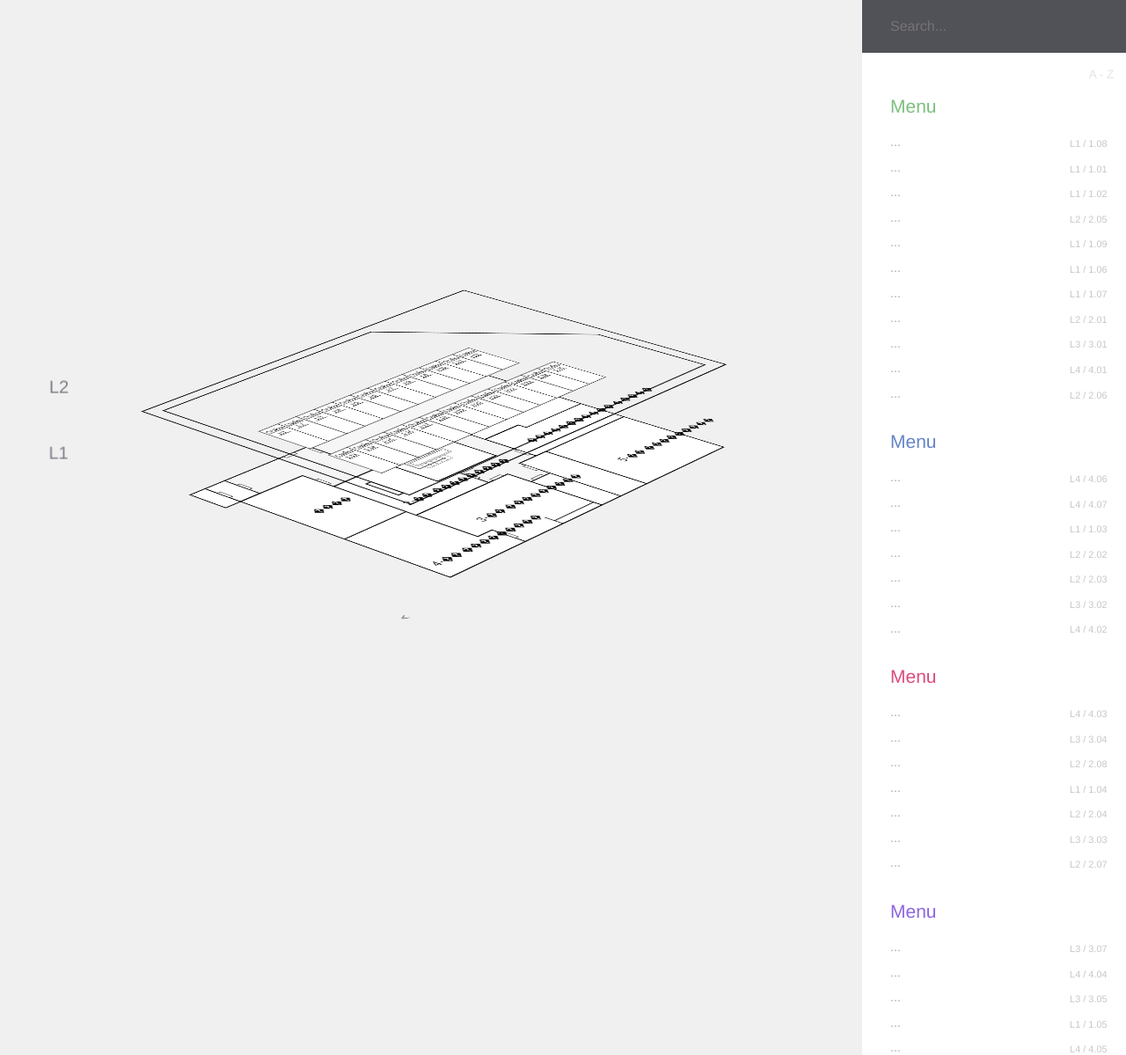
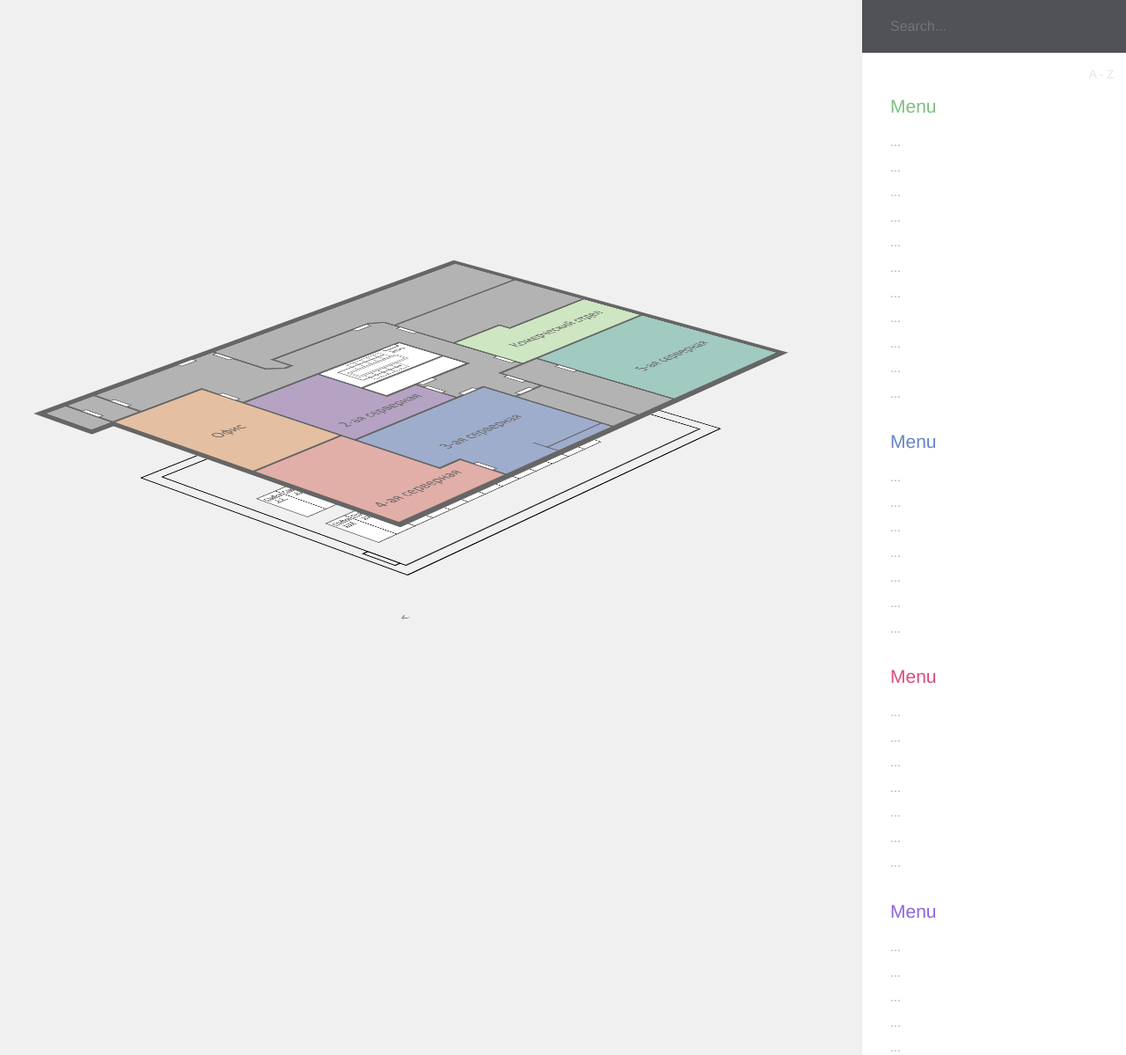
Before and after one commit to vakhal/smartmapK12, a PHP site: page / in a window 1280 px wide. Shown: the top 1199 px of the page at 88% size. Run offline with PHP 8.4, Linux system fonts and the light colour scheme.

Commit message:
buterbrod

```diff
--- a/css/style.css
+++ b/css/style.css
@@ -263,19 +263,19 @@ button:focus {
 }
 
 .level--1::after {
-	content: 'L1';
+	content: '';
 }
 
 .level--2::after {
-	content: 'L2';
+	content: '';
 }
 
 .level--3::after {
-	content: 'L3';
+	content: '';
 }
 
 .level--4::after {
-	content: 'L4';
+	content: '';
 }
 
 .level:not(:first-child) {
@@ -728,7 +728,7 @@ transform: translateZ(-60vmin);*/
 }
 
 .list__item::after {
-	content: 'L' attr(data-level) ' / ' attr(data-space);
+	/*content: 'L' attr(data-level) ' / ' attr(data-space);*/
 	font-size: 0.65em;
 	line-height: 3;
 	position: absolute;
--- a/index.php
+++ b/index.php
@@ -20,7 +20,7 @@
                     <?=file_get_contents(__DIR__ . '/plans/1.svg')?>
                 </div>
                 <div class="level level--2" aria-label="Level 2">
-                    <?=file_get_contents(__DIR__ . '/plans/2.svg')?>
+                   <?=file_get_contents(__DIR__ . '/plans/2.svg')?>
                 </div>
 
                 <<!--div class="level level--3" aria-label="Level 3">
```
Also changed, not shown: plans/1.svg, plans/2.svg.
